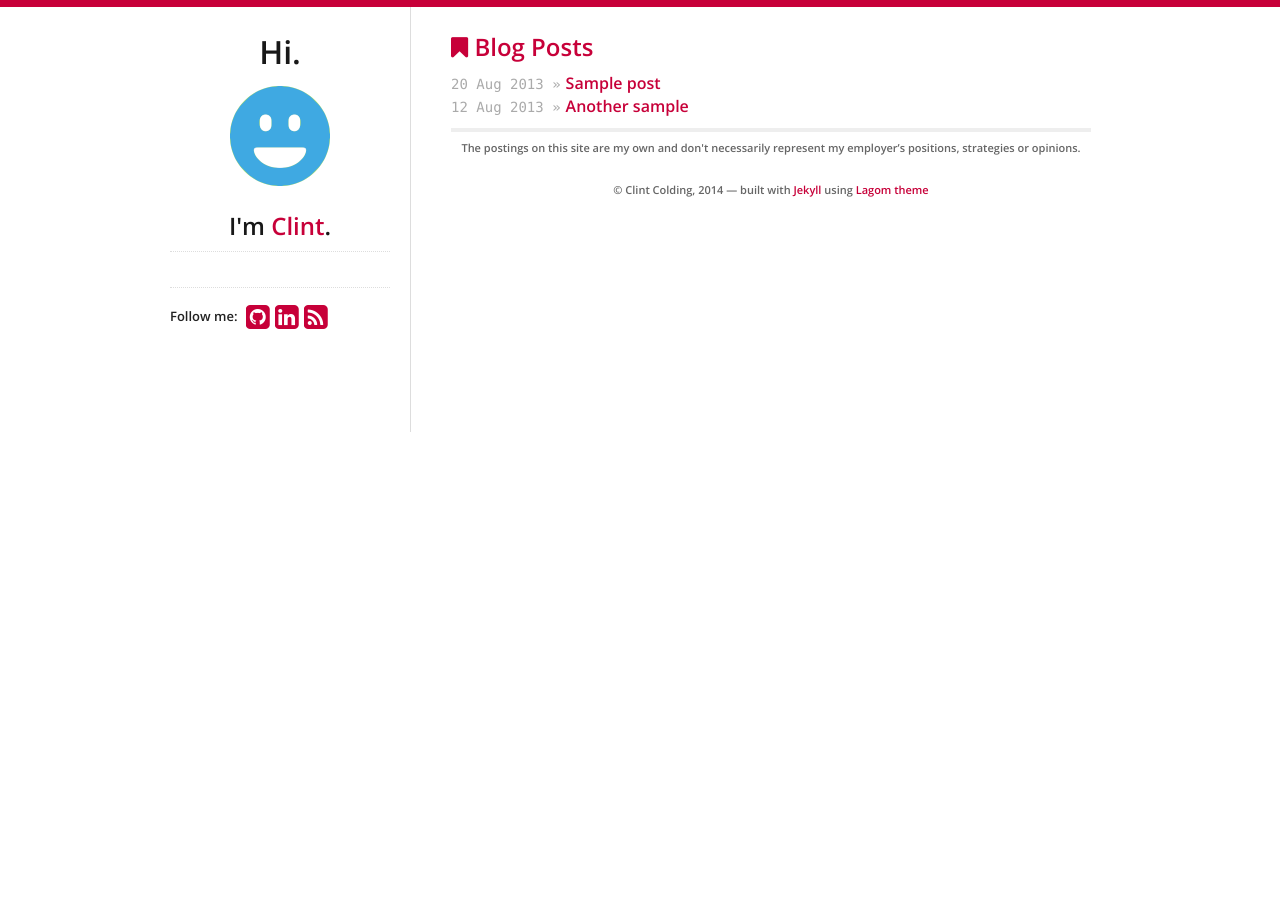
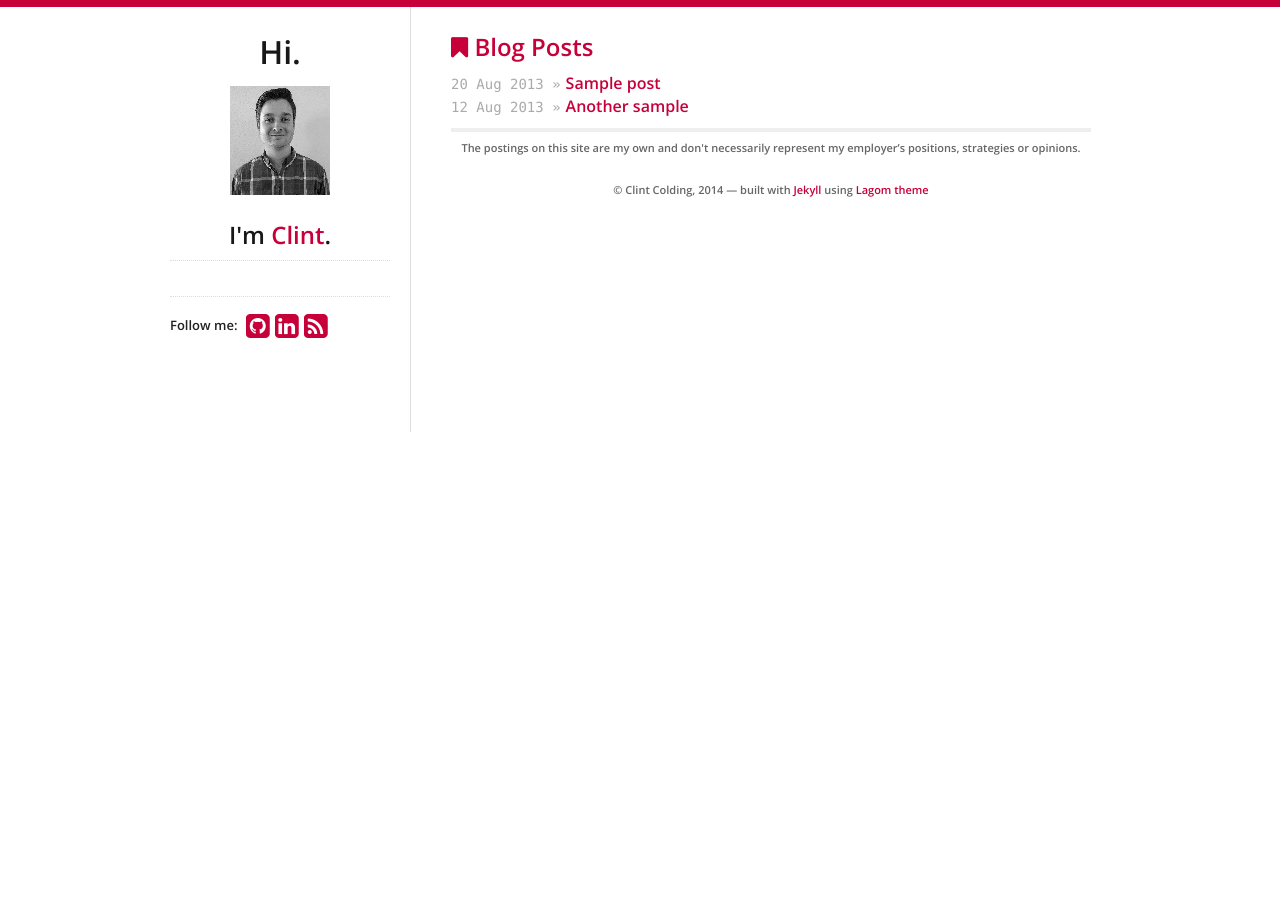
Before and after one commit to clintcolding/clintcolding.github.io, a Jekyll site: the page built from index.html, in a window 1280 px wide. Built offline with Jekyll 4.4.1, drawn with Linux system fonts in a browser that asks for light colours; nearby versions of some CDN libraries.

Commit message:
Changed logo

```diff
--- a/_includes/sidebar.html
+++ b/_includes/sidebar.html
@@ -4,7 +4,7 @@
     {% if site.data.theme.social.gravatar %}
     <img src="http://www.gravatar.com/avatar/{{ site.data.theme.social.gravatar }}?s=200" id="gravatar" alt="My photo"/>
     {% else %}
-    <img src="/logo.png" id="logo" alt="Blog logo"/>
+    <img src="/clint.jpg" id="logo" alt="Clint Colding"/>
     {% endif %}
   </a>
   <h2>I'm <a href="/">{{ site.data.theme.name }}</a>.</h2>
```
Also changed, not shown: clint.jpg (added).
